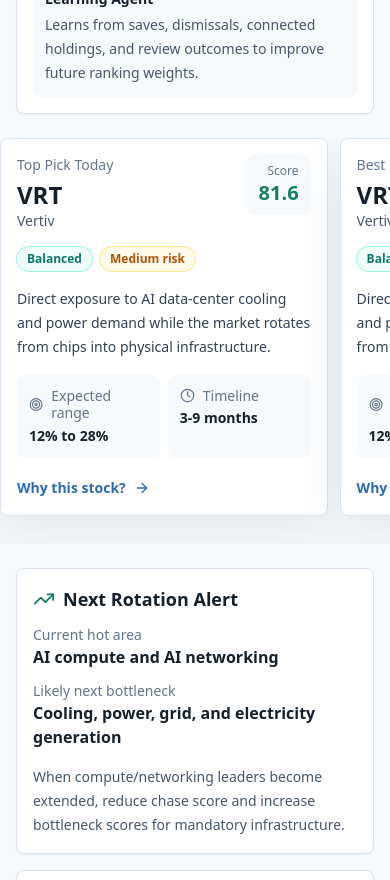
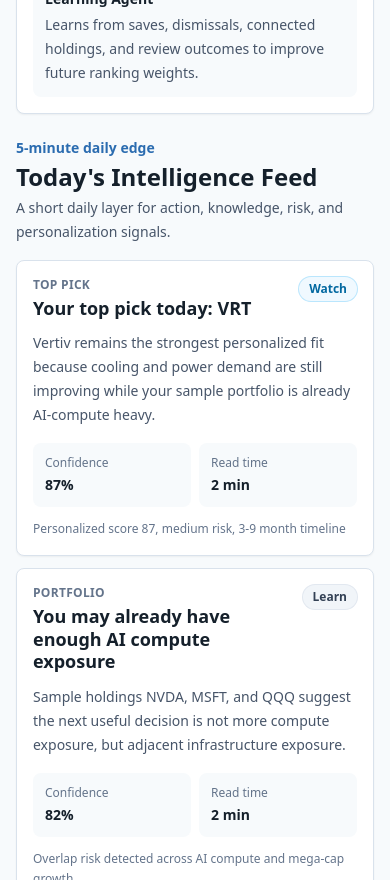
Before and after one commit to saadmanzoormalik/StockFlow, a Next.js app: page /dashboard in a window 390 px wide. Shown: the part 1120-2000 px from the top of the page. Built offline with nearby package versions, Linux system fonts and the light colour scheme.

Commit message:
Add daily mobile intelligence and native app scaffold

```diff
--- /dev/null
+++ b/app/api/daily-intelligence/route.ts
@@ -0,0 +1,23 @@
+import { NextResponse } from "next/server";
+import { dailyIntelligence } from "@/data/daily-intelligence";
+
+export function GET() {
+  const totalReadTime = dailyIntelligence.reduce((sum, item) => sum + item.timeToReadMinutes, 0);
+
+  return NextResponse.json({
+    date: new Date().toISOString().slice(0, 10),
+    targetSession: "5-15 minutes",
+    totalReadTimeMinutes: totalReadTime,
+    items: dailyIntelligence,
+    engagementKpis: [
+      "feed open rate",
+      "top pick save rate",
+      "dismiss rate",
+      "portfolio connect rate",
+      "news consensus clickthrough",
+      "risk update completion",
+      "daily active use"
+    ],
+    disclaimer: "This is educational information, not financial advice. Investing involves risk. Past performance does not guarantee future results."
+  });
+}
--- a/app/dashboard/page.tsx
+++ b/app/dashboard/page.tsx
@@ -3,6 +3,8 @@
 import { Nav } from "@/components/Nav";
 import { PickCard } from "@/components/PickCard";
 import { PicksTable } from "@/components/PicksTable";
+import { DailyIntelligenceFeed } from "@/components/DailyIntelligenceFeed";
+import { dailyIntelligence } from "@/data/daily-intelligence";
 import { alerts, mockPicks } from "@/data/mock-picks";
 import { demoInvestorProfile, getPersonalizedTopPicks } from "@/lib/personalization";
 import { getMarketRotationSignal, rankPicks } from "@/lib/scoring";
@@ -58,6 +60,8 @@
           </div>
         </section>
 
+        <DailyIntelligenceFeed items={dailyIntelligence} />
+
         <section className="-mx-4 flex snap-x gap-3 overflow-x-auto px-4 pb-1 md:mx-0 md:grid md:grid-cols-2 md:overflow-visible md:px-0 xl:grid-cols-4">
           <div className="w-[84vw] shrink-0 snap-start md:w-auto">
           <PickCard title="Top Pick Today" pick={topPick} />
--- /dev/null
+++ b/components/DailyIntelligenceFeed.tsx
@@ -0,0 +1,50 @@
+import { DailyIntelligenceItem } from "@/lib/types";
+
+const actionStyles: Record<DailyIntelligenceItem["action"], string> = {
+  Buy: "bg-emerald-50 text-emerald-700 ring-emerald-200 dark:bg-emerald-950 dark:text-emerald-300 dark:ring-emerald-800",
+  Watch: "bg-sky-50 text-sky-700 ring-sky-200 dark:bg-sky-950 dark:text-sky-300 dark:ring-sky-800",
+  Avoid: "bg-red-50 text-red-700 ring-red-200 dark:bg-red-950 dark:text-red-300 dark:ring-red-800",
+  Trim: "bg-amber-50 text-amber-700 ring-amber-200 dark:bg-amber-950 dark:text-amber-300 dark:ring-amber-800",
+  Learn: "bg-slate-100 text-slate-700 ring-slate-200 dark:bg-slate-800 dark:text-slate-200 dark:ring-slate-700"
+};
+
+export function DailyIntelligenceFeed({ items }: { items: DailyIntelligenceItem[] }) {
+  return (
+    <section className="space-y-4">
+      <div>
+        <p className="text-sm font-semibold text-signal dark:text-sky-300">5-minute daily edge</p>
+        <h2 className="mt-1 text-2xl font-bold leading-tight">Today&apos;s Intelligence Feed</h2>
+        <p className="mt-1 text-sm leading-6 text-slate-600 dark:text-slate-300">
+          A short daily layer for action, knowledge, risk, and personalization signals.
+        </p>
+      </div>
+      <div className="grid gap-3 lg:grid-cols-2">
+        {items.map((item) => (
+          <article key={item.id} className="rounded-lg border border-line bg-white p-4 shadow-sm dark:border-slate-800 dark:bg-slate-900">
+            <div className="flex items-start justify-between gap-3">
+              <div>
+                <p className="text-xs font-semibold uppercase tracking-wide text-slate-500 dark:text-slate-400">{item.category}</p>
+                <h3 className="mt-1 text-lg font-bold leading-tight">{item.title}</h3>
+              </div>
+              <span className={`shrink-0 rounded-full px-2.5 py-1 text-xs font-semibold ring-1 ${actionStyles[item.action]}`}>
+                {item.action}
+              </span>
+            </div>
+            <p className="mt-3 text-sm leading-6 text-slate-600 dark:text-slate-300">{item.summary}</p>
+            <div className="mt-4 grid grid-cols-2 gap-2 text-sm">
+              <div className="rounded-lg bg-panel p-3 dark:bg-slate-800">
+                <p className="text-xs text-slate-500 dark:text-slate-400">Confidence</p>
+                <p className="mt-1 font-semibold">{item.confidence}%</p>
+              </div>
+              <div className="rounded-lg bg-panel p-3 dark:bg-slate-800">
+                <p className="text-xs text-slate-500 dark:text-slate-400">Read time</p>
+                <p className="mt-1 font-semibold">{item.timeToReadMinutes} min</p>
+              </div>
+            </div>
+            <p className="mt-3 text-xs leading-5 text-slate-500 dark:text-slate-400">{item.decisionKpi}</p>
+          </article>
+        ))}
+      </div>
+    </section>
+  );
+}
--- /dev/null
+++ b/data/daily-intelligence.ts
@@ -0,0 +1,60 @@
+import { DailyIntelligenceItem } from "@/lib/types";
+
+export const dailyIntelligence: DailyIntelligenceItem[] = [
+  {
+    id: "today-top-pick-vrt",
+    title: "Your top pick today: VRT",
+    ticker: "VRT",
+    action: "Watch",
+    category: "Top Pick",
+    summary: "Vertiv remains the strongest personalized fit because cooling and power demand are still improving while your sample portfolio is already AI-compute heavy.",
+    whyItMatters: "The system is not just chasing AI winners. It is looking for the next infrastructure bottleneck that improves portfolio balance.",
+    timeToReadMinutes: 2,
+    decisionKpi: "Personalized score 87, medium risk, 3-9 month timeline",
+    confidence: 87
+  },
+  {
+    id: "portfolio-overlap-ai-compute",
+    title: "You may already have enough AI compute exposure",
+    action: "Learn",
+    category: "Portfolio",
+    summary: "Sample holdings NVDA, MSFT, and QQQ suggest the next useful decision is not more compute exposure, but adjacent infrastructure exposure.",
+    whyItMatters: "Portfolio-aware alerts help reduce accidental concentration and make recommendations feel personal.",
+    timeToReadMinutes: 2,
+    decisionKpi: "Overlap risk detected across AI compute and mega-cap growth",
+    confidence: 82
+  },
+  {
+    id: "news-consensus-power-demand",
+    title: "News consensus: power demand remains the AI pressure point",
+    action: "Watch",
+    category: "News Consensus",
+    summary: "The app would summarize news and analyst commentary into a simple consensus: AI data centers need more cooling, grid capacity, and reliable electricity.",
+    whyItMatters: "Daily consensus keeps users engaged without forcing them to read long research reports.",
+    timeToReadMinutes: 3,
+    decisionKpi: "Evidence coverage and catalyst freshness",
+    confidence: 78
+  },
+  {
+    id: "risk-check-medium-drawdown",
+    title: "Risk check: medium drawdown comfort still fits balanced picks",
+    action: "Learn",
+    category: "Risk",
+    summary: "Your risk profile supports balanced infrastructure picks, but aggressive nuclear or robotics names should stay smaller until confidence improves.",
+    whyItMatters: "Risk appetite should be measured repeatedly because user comfort changes after market moves.",
+    timeToReadMinutes: 1,
+    decisionKpi: "Risk-fit accuracy and user override rate",
+    confidence: 84
+  },
+  {
+    id: "learning-loop-save-dismiss",
+    title: "The app learns from what you save and dismiss",
+    action: "Learn",
+    category: "Learning",
+    summary: "Saving VRT-like picks increases future weighting toward balanced infrastructure exposure. Dismissing high-risk ideas lowers aggressive suggestions.",
+    whyItMatters: "Recursive learning should improve both the global model and each user's personalized ranking over time.",
+    timeToReadMinutes: 2,
+    decisionKpi: "Save rate, dismiss rate, future recommendation fit",
+    confidence: 80
+  }
+];
--- a/lib/types.ts
+++ b/lib/types.ts
@@ -88,6 +88,21 @@
   weightAdjustment: number;
 };
 
+export type DailyAction = "Buy" | "Watch" | "Avoid" | "Trim" | "Learn";
+
+export type DailyIntelligenceItem = {
+  id: string;
+  title: string;
+  ticker?: string;
+  action: DailyAction;
+  category: "Top Pick" | "Portfolio" | "News Consensus" | "Risk" | "Learning";
+  summary: string;
+  whyItMatters: string;
+  timeToReadMinutes: number;
+  decisionKpi: string;
+  confidence: number;
+};
+
 export type RotationWindow = {
   window: string;
   theme: string;
--- a/package.json
+++ b/package.json
@@ -11,6 +11,10 @@
     "local-eval": "node scripts/local-evaluation.mjs"
   },
   "dependencies": {
+    "@capacitor/android": "6.1.2",
+    "@capacitor/app": "6.0.1",
+    "@capacitor/core": "6.1.2",
+    "@capacitor/ios": "6.1.2",
     "@supabase/supabase-js": "2.45.0",
     "next": "14.2.5",
     "react": "18.3.1",
@@ -23,6 +27,7 @@
     "@types/node": "20.14.10",
     "@types/react": "18.3.3",
     "@types/react-dom": "18.3.0",
+    "@capacitor/cli": "6.1.2",
     "autoprefixer": "10.4.19",
     "eslint": "8.57.0",
     "eslint-config-next": "14.2.5",
```
Also changed, not shown: capacitor.config.ts (added, +20 -0 lines), preview/mobile.html (+30 -0 lines), 4 other files (tests, documents, lock files or other folders).
